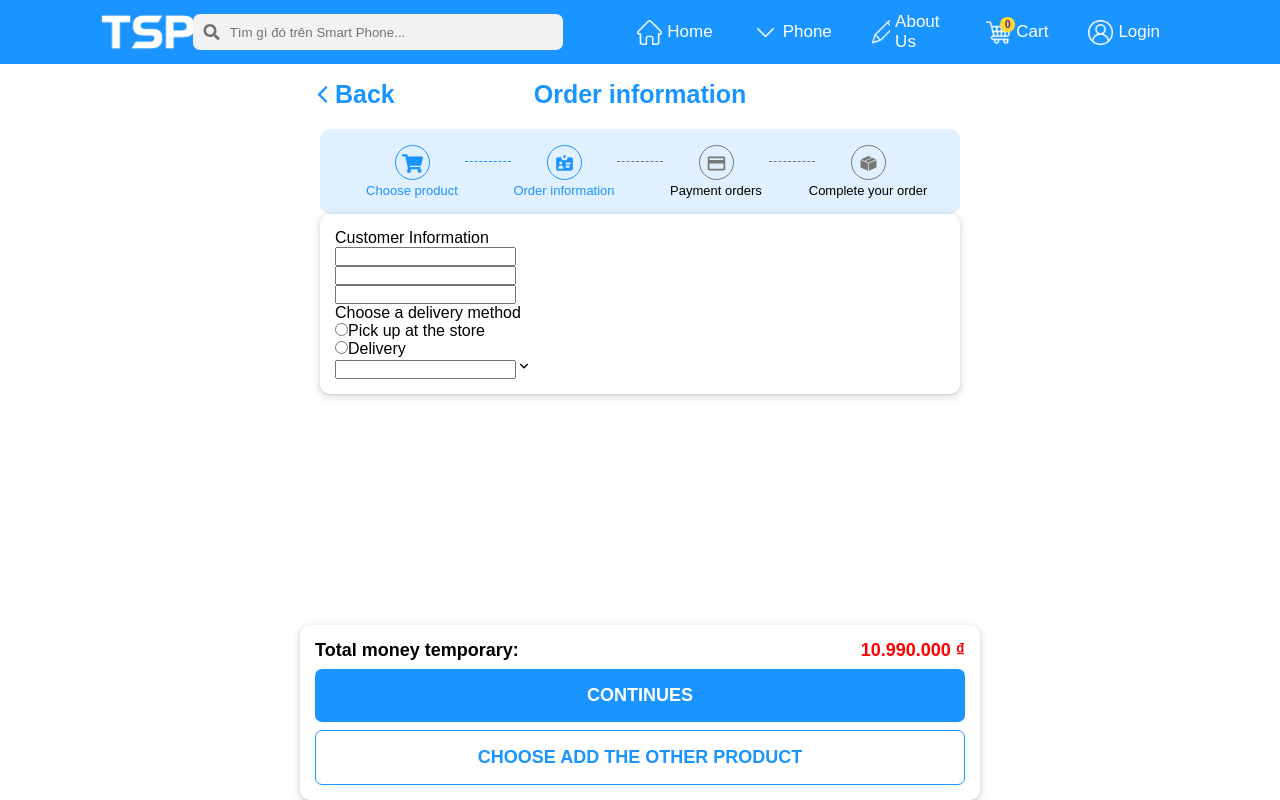
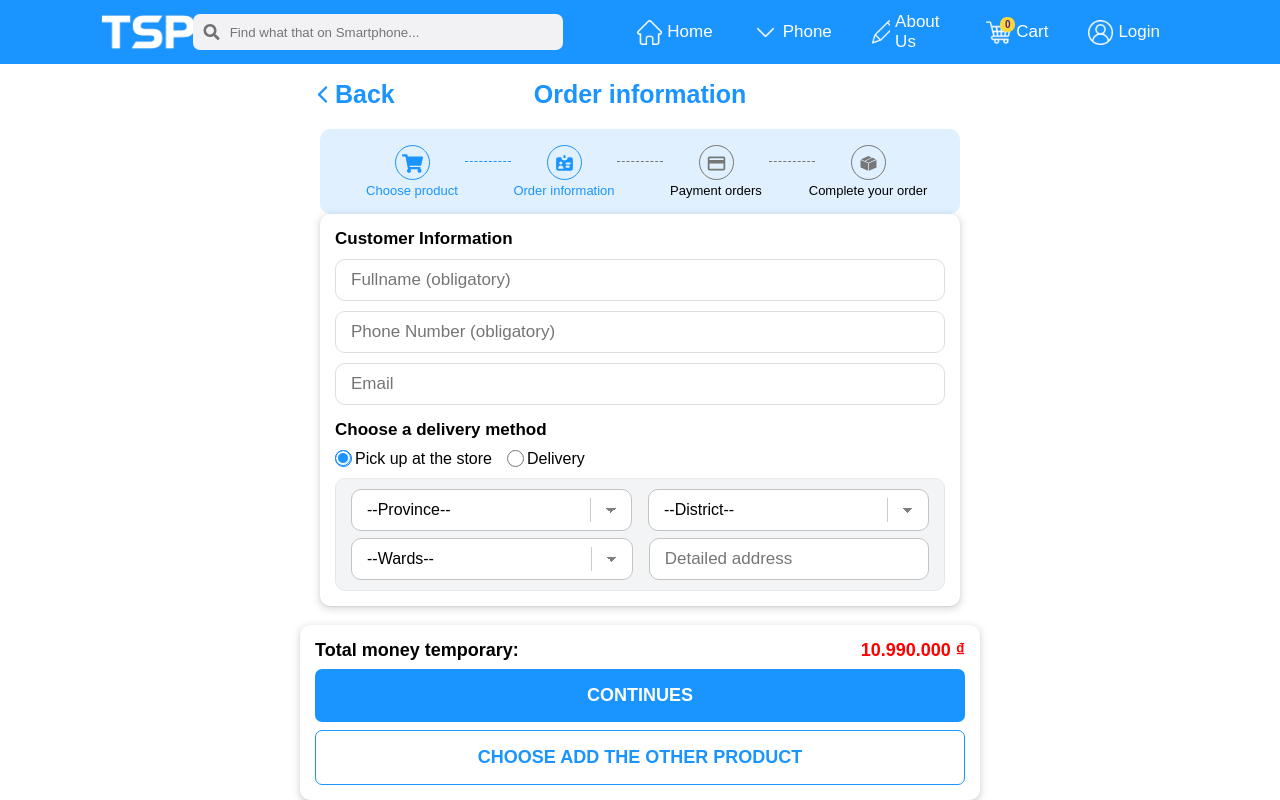
Before and after one commit to Vanboizz/phoneFrontend, a React (Create React App) app in the folder my-app/: page /orderinfo in a window 1280 px wide. Built offline with nearby package versions, Linux system fonts and the light colour scheme; the HTML template or start-up script is replaced by a standard one.

Commit message:
front-end detaill bill, orderinfo

```diff
--- a/my-app/src/components/footer/Footer.css
+++ b/my-app/src/components/footer/Footer.css
@@ -4,17 +4,17 @@
     box-sizing: border-box;
 }
 
-.wrapper {
+.f-wrapper {
     margin-top: 80px;
 }
 
-.line {
+.f-wrapper__line {
     background: linear-gradient(-90deg, #36a1ff, #7dc3ff);
     height: 7px;
     border-radius: 20px 20px 0px 0px
 }
 
-.content {
+.f-wrapper__content {
     padding: 0px 100px;
     display: flex;
 }
--- a/my-app/src/components/footer/Footer.jsx
+++ b/my-app/src/components/footer/Footer.jsx
@@ -4,12 +4,12 @@ import { FaGithub, FaFacebook, FaInstagram, FaYoutube } from "react-icons/fa";
 
 const Footer = () => {
   return (
-    <div className='wrapper'>
+    <div className='f-wrapper'>
 
-      <div className="line">
+      <div className="f-wrapper__line">
       </div>
 
-      <div className="content">
+      <div className="f-wrapper__content">
         <div className="list-1">
 
           <div className="list-1__tspblack"></div>
--- a/my-app/src/components/header/Header.jsx
+++ b/my-app/src/components/header/Header.jsx
@@ -12,7 +12,7 @@ const Header = () => {
       <div className="search">
         <FaSearch className="search__icon-search" />
 
-        <input className='search__input-search' type="text" placeholder="Tìm gì đó trên Smart Phone..." />
+        <input className='search__input-search' type="text" placeholder="Find what that on Smartphone..." />
       </div>
 
       <div className="list-option">
--- a/my-app/src/pages/detailbill/Detailbill.css
+++ b/my-app/src/pages/detailbill/Detailbill.css
@@ -0,0 +1,30 @@
+.detailbill {
+    box-shadow: 0 1px 2px 0 rgb(60 64 67 / 10%), 0 2px 6px 2px rgb(60 64 67 / 15%);
+    max-width: 640px;
+    height: auto;
+    margin: 0px 10px;
+    border-radius: 10px;
+    padding: 15px 20px;
+    margin-bottom: 185px;
+}
+
+.detailbill__order-info {
+    text-align: center;
+    font-size: 22px;
+    text-transform: uppercase;
+    margin-bottom: 30px;
+}
+
+.detailbill__info-common {
+    font-size: 18px;
+    margin: 20px 0px;
+}
+
+.detailbill__info-common .info-common-before {
+    font-weight: 400;
+    margin-right: 10px;
+}
+
+.detailbill__info-common {
+    font-weight: 600;
+}
--- a/my-app/src/pages/orderinfo/Orderinfo.css
+++ b/my-app/src/pages/orderinfo/Orderinfo.css
@@ -5,8 +5,200 @@
     margin: 0px 10px;
     border-radius: 10px;
     padding: 15px;
+    margin-bottom: 185px;
 }
 
-.order-info .order-info__personnal input {
+
+.order-info__customer .customer__text {
+    font-size: 17px;
+    font-weight: 600;
+}
+
+.order-info__customer .customer__personnal {
+    display: flex;
+    flex-direction: column;
 
 }
+
+.personnal__inp {
+    border-radius: 10px;
+    border: 1px solid #ddd;
+    padding: 10px 15px;
+    margin-top: 10px;
+    font-size: 17px;
+}
+
+.delivery-method__text {
+    font-size: 17px;
+    font-weight: 600;
+    margin-bottom: 10px;
+}
+
+.order-info__delivery-method {
+    margin-top: 15px;
+}
+
+.delivery-method__choose {
+    display: flex;
+    margin-bottom: 10px;
+}
+
+.pick-up__input {
+    height: 17px;
+    width: 17px;
+    margin-right: 3px;
+    position: relative;
+}
+
+.delivery__input {
+    height: 17px;
+    width: 17px;
+    position: relative;
+    margin-right: 3px;
+}
+
+.delivery-method__choose .choose__pick-up {
+    margin-right: 15px;
+    display: flex;
+}
+
+.delivery-method__choose .choose__delivery {
+    margin-right: 15px;
+    display: flex;
+}
+
+.delivery-method__address {
+    background-color: #f3f4f6;
+    border-radius: 10px;
+    border: 1px solid #e5e7eb;
+    padding: 10px 15px;
+}
+
+.address__row {
+    display: flex;
+}
+
+.row__common {
+    width: 50%;
+    border: 1px solid #c3c3c3;
+    background-color: white;
+    padding-left: 15px;
+    border-radius: 10px;
+    display: flex;
+    align-items: center;
+}
+
+.common__arrow {
+    width: 15%;
+    height: 20px;
+}
+
+.row__province {
+    margin-right: 8px;
+}
+
+.row__district {
+    margin-left: 8px;
+}
+
+.common__input {
+    width: 85%;
+    border: 0;
+    height: 38px;
+    font-size: 17px;
+}
+
+.row__wards {
+    margin-right: 8px;
+}
+
+.detail__input {
+    margin-left: 8px;
+    width: 50%;
+    border: 1px solid #c3c3c3;
+    background-color: white;
+    padding: 0px 15px;
+    border-radius: 10px;
+    font-size: 17px;
+}
+
+.mg-bt-5 {
+    margin-bottom: 7px;
+}
+
+input[type='radio']:checked:before {
+    width: 14px;
+    height: 14px;
+    border-radius: 15px;
+    position: relative;
+    content: '';
+    display: inline-block;
+    visibility: visible;
+    border: 2px solid white;
+    background-color: transparent;
+    border: 1px solid #1A94FF;
+    background-color: transparent;
+}
+
+
+input[type='radio']:checked:after {
+    width: 10px;
+    height: 10px;
+    border-radius: 15px;
+    top: 2px;
+    left: 2px;
+    position: absolute;
+    background-color: #1A94FF;
+    content: '';
+    display: inline-block;
+    visibility: visible;
+    border: 1px solid white;
+}
+
+select.row__common {
+    background-image:
+        linear-gradient(45deg, transparent 50%, gray 50%),
+        linear-gradient(135deg, gray 50%, transparent 50%),
+        linear-gradient(to right, #ccc, #ccc);
+    background-position:
+        calc(100% - 20px) calc(1em + 2px),
+        calc(100% - 15px) calc(1em + 2px),
+        calc(100% - 2.5em) 0.5em;
+    background-size:
+        5px 5px,
+        5px 5px,
+        1px 1.5em;
+    background-repeat: no-repeat;
+}
+
+select.row__common:focus {
+    background-image:
+        linear-gradient(45deg, #1A94FF 50%, transparent 50%),
+        linear-gradient(135deg, transparent 50%, #1A94FF 50%),
+        linear-gradient(to right, #ccc, #ccc);
+    background-position:
+        calc(100% - 15px) 1em,
+        calc(100% - 20px) 1em,
+        calc(100% - 2.5em) 0.5em;
+    background-size:
+        5px 5px,
+        5px 5px,
+        1px 1.5em;
+    background-repeat: no-repeat;
+    border-color: #1A94FF;
+    outline: 0;
+}
+
+select {
+    /* styling */
+    font-size: 16px;
+    line-height: 1.5em;
+    padding: 0.5em 3.5em 0.5em 1em;
+    /* reset */
+    margin: 0;
+    -webkit-box-sizing: border-box;
+    -moz-box-sizing: border-box;
+    box-sizing: border-box;
+    -webkit-appearance: none;
+    -moz-appearance: none;
+}
--- a/my-app/src/pages/orderinfo/Orderinfo.jsx
+++ b/my-app/src/pages/orderinfo/Orderinfo.jsx
@@ -2,9 +2,8 @@ import React from 'react'
 import "./Orderinfo.css"
 import Templatecart from '../../components/templatecart/Templatecart';
 import Header from '../../components/header/Header'
-import Totalcart from '../../components/totalcart/Totalcart';
 import Statusorder from '../../components/statusorder/Statusorder'
-import { RiArrowDownSLine } from "react-icons/ri";
+import Totalcart from '../../components/totalcart/Totalcart'
 
 
 const Orderinfo = () => {
@@ -20,15 +19,9 @@ const Orderinfo = () => {
                         <p className='customer__text'>Customer Information</p>
 
                         <div className='customer__personnal'>
-                            <input type="text" className='fullname__input' />
-                        </div>
-
-                        <div className='customer__personnal'>
-                            <input type="text" className='phone__input' />
-                        </div>
-
-                        <div className='customer__personnal'>
-                            <input type="text" className='email__input' />
+                            <input type="text" className='personnal__inp fullname__input' placeholder='Fullname (obligatory)' />
+                            <input type="text" className='personnal__inp phone__input' placeholder='Phone Number (obligatory)' />
+                            <input type="text" className='personnal__inp email__input' placeholder='Email' name="email" />
                         </div>
 
                     </div>
@@ -40,26 +33,38 @@ const Orderinfo = () => {
                         <div className="delivery-method__choose">
 
                             <div className="choose__pick-up">
-                                <input type="radio" value="HTML" />
-                                <label for="html">Pick up at the store</label>
+                                <input name='method' type="radio" value="xxx" className='pick-up__input' checked />
+                                <label for="html" className='pick-up__text'>Pick up at the store</label>
                             </div>
 
                             <div className="choose__delivery">
-                                <input type="radio" value="HTML"/>
-                                <label for="html">Delivery</label>
+                                <input name='method' type="radio" value="yyy" className='delivery__input' />
+                                <label for="html" className='delivery__text'>Delivery</label>
                             </div>
                         </div>
 
                         <div className="delivery-method__address">
-                            <div className="address__province">
-                                <input type="text" />
-                                <RiArrowDownSLine/>
+
+                            <div className='address__row mg-bt-5'>
+                                <select name="pets" id="pet-select" className='row__province row__common'>
+                                    <option value="">--Province--</option>
+                                </select>
+
+                                <select name="pets" id="pet-select" className='row__district row__common'>
+                                    <option value="">--District--</option>
+                                </select>
                             </div>
 
+                            <div className='address__row'>
+                                <select name="pets" id="pet-select" className='row__wards row__common'>
+                                    <option value="">--Wards--</option>
+                                </select>
+
+                                <input placeholder='Detailed address' type="text" className='detail__input' />
+                            </div>
                         </div>
+                    </div>
 
-
-                    </div>
 
                 </div>
             </Templatecart>
```
Also changed, not shown: my-app/src/pages/detailbill/Detailbill.jsx (+52 -4 lines).
